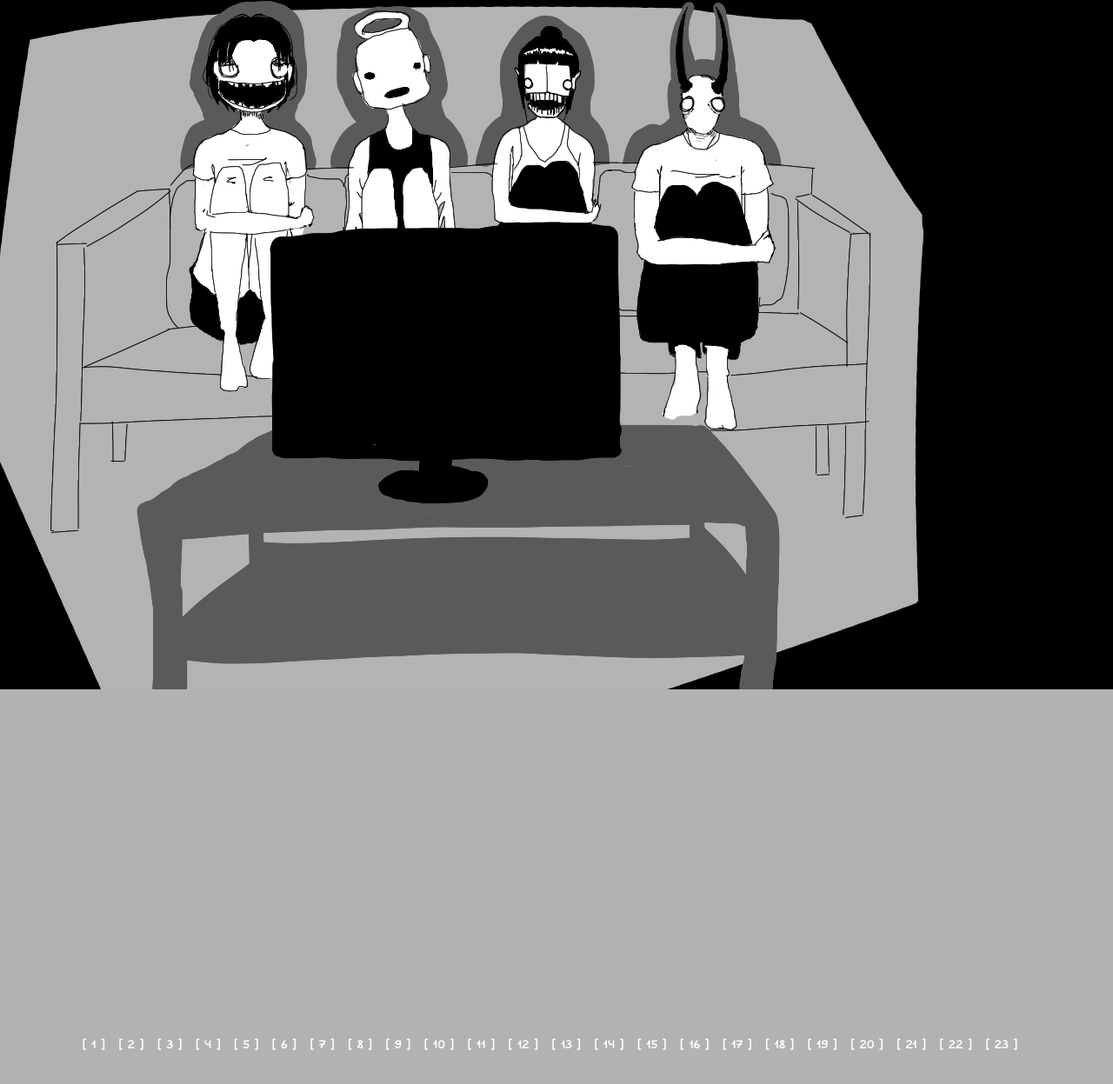
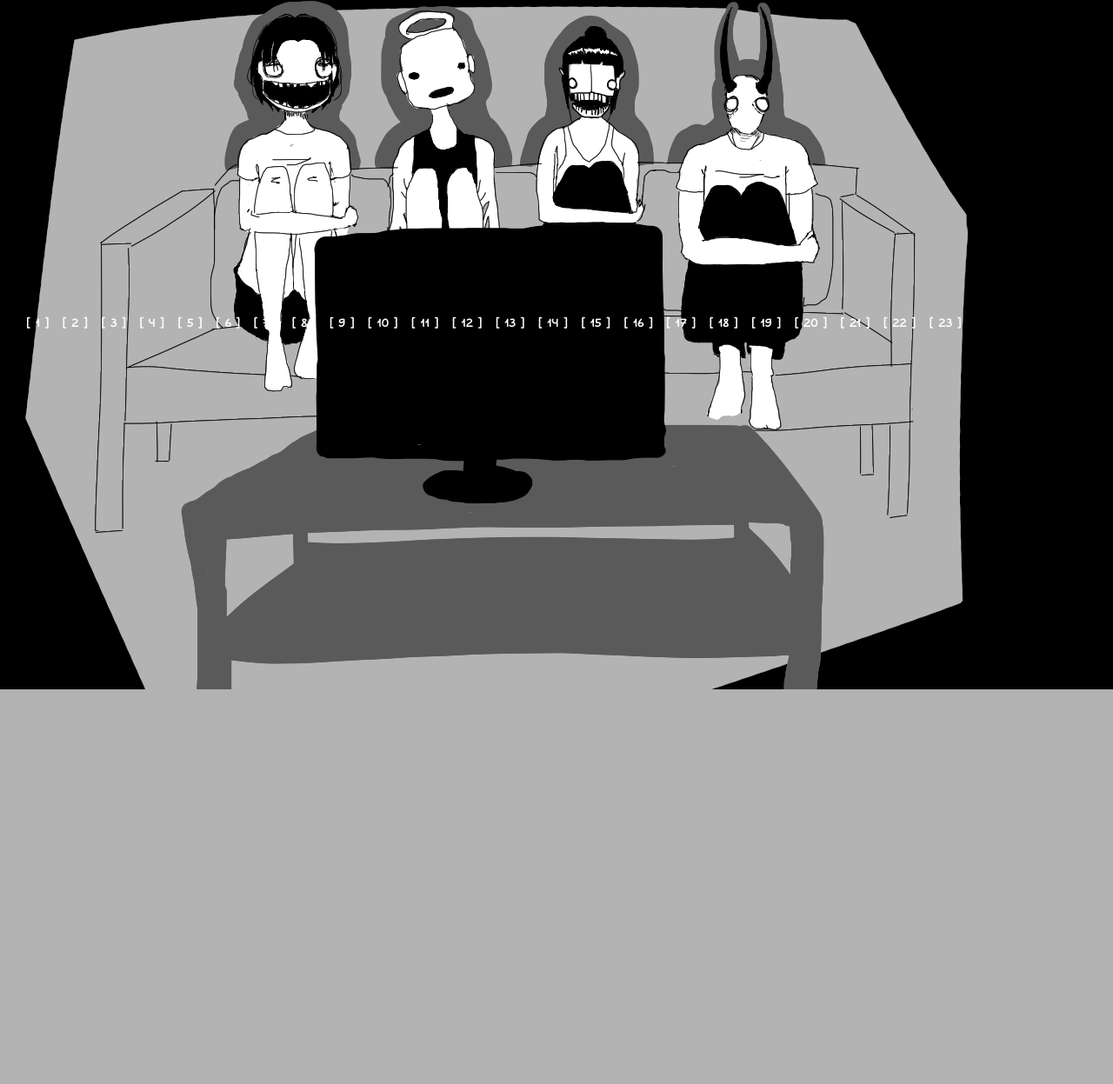
Before and after one commit to djrvej47/djrvej.github.io, a plain HTML site: page index.html in a window 1280 px wide. Shown: the part 7-1254 px from the top of the page at 87% size. After the commit the page ends 800 px from the top, so only its background shows below. Drawn offline with Linux system fonts and the light colour scheme.

Commit message:
Update index.html

```diff
--- a/index.html
+++ b/index.html
@@ -1,32 +1,24 @@
 <!DOCTYPE html>
 <html>
 <head>
-<script type = "text/javascript" src="fade.js"></script>
-<script type = "text/javascript" src="counter.js"></script>
+    <script type="text/javascript" src="fade.js"></script>
+    <script type="text/javascript" src="counter.js"></script>
     <link rel="stylesheet" href="mystyle.css">
 </head>
 
 <body onload="addRow();">
+
+<div class="wrapper">
     <div class="container">
         <div class="boxer">
-
-
             <img src="vids/001.gif" border='0' alt='1'/>
-
-
+        </div>
+        <div class="overlay">
             <h2>sdsa223: here is your ticket.</h2>
-  <h1><a href="test2.html">></a></h1>
-
+			<h1><a href="page2.html">> grab ticket.</a></h1>
+            <div id="pagecounter"></div>
         </div>
     </div>
-
-     <!--
-
-					PAGE COUNTER
-
- -->
-
-  <div id="pagecounter">
 </div>
 
 
```
Lines whose indentation alone changed are shown as unchanged.
